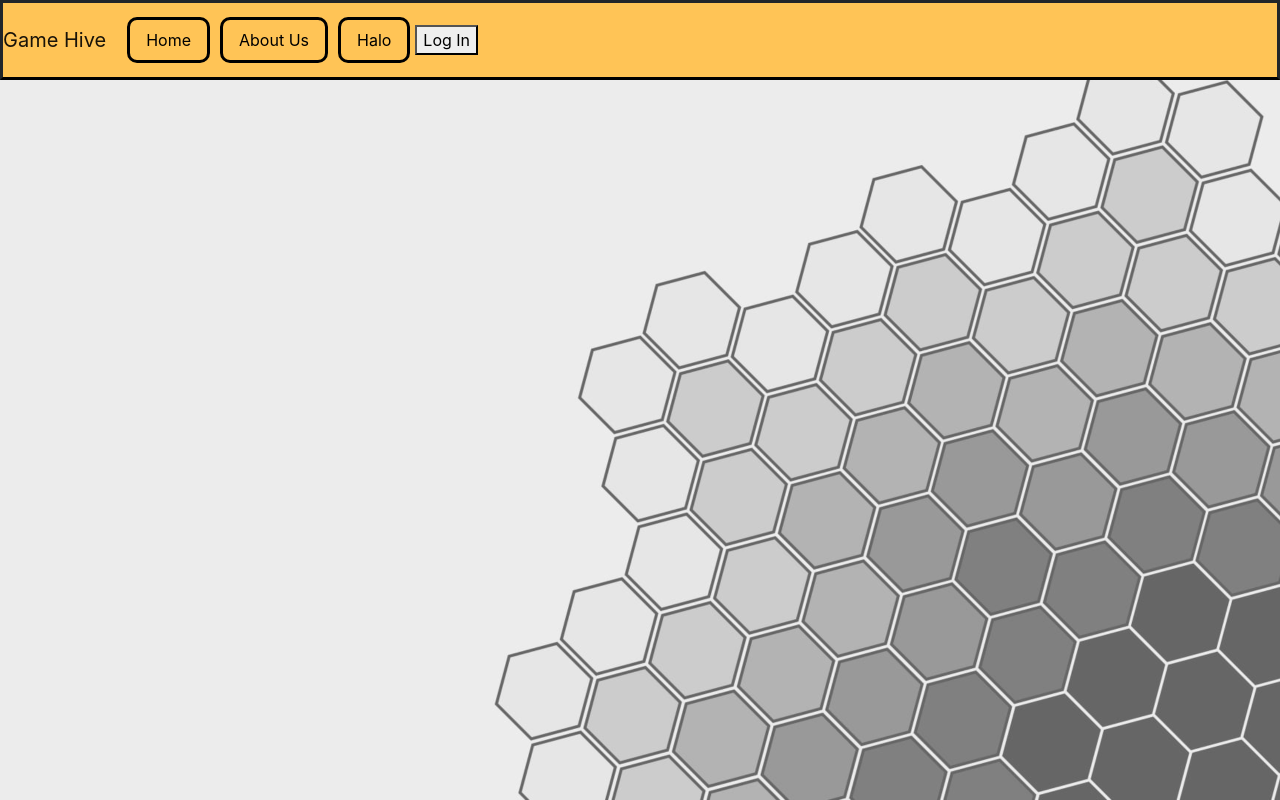
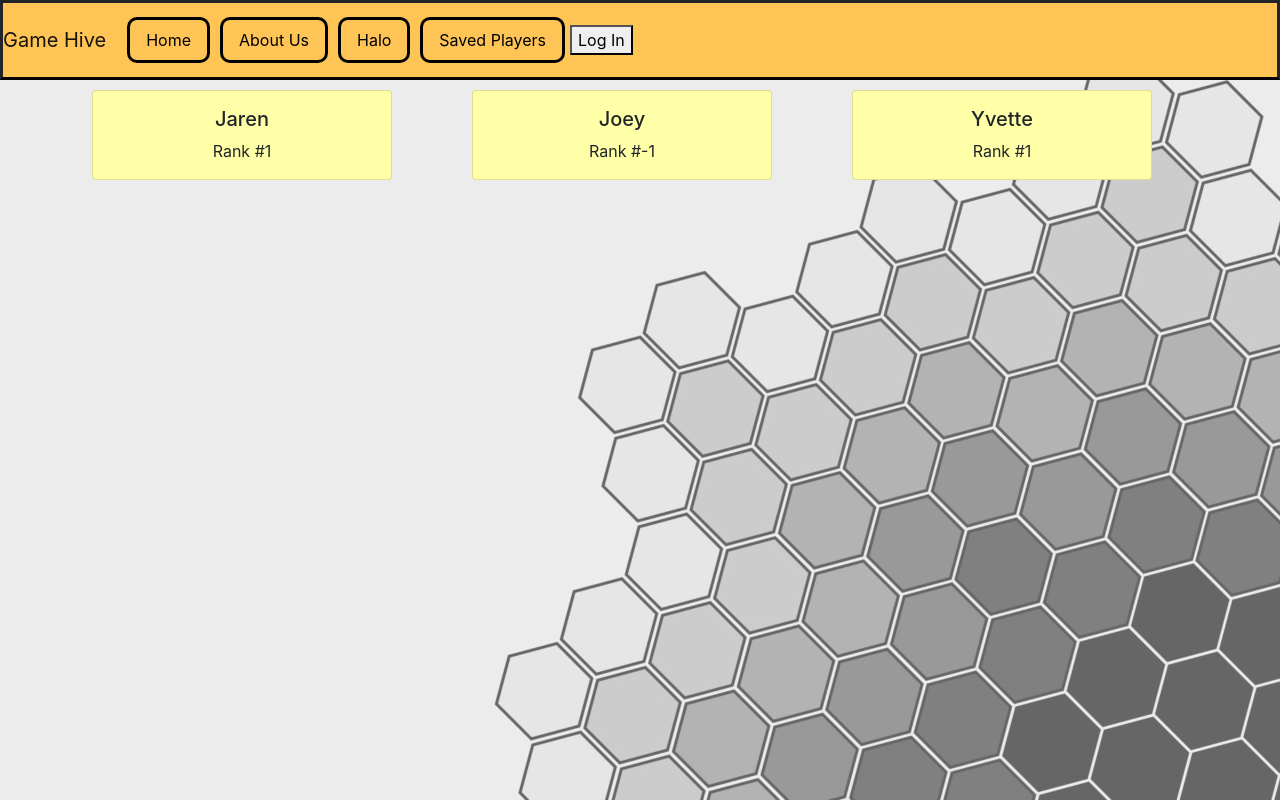
Before and after one commit to 301FinalProject/FrontEnd, a React (Create React App) app: page /savedPlayers in a window 1280 px wide. Built offline with nearby package versions, Linux system fonts and the light colour scheme.

Commit message:
Started getting data for saved players

```diff
--- a/src/App.js
+++ b/src/App.js
@@ -6,6 +6,7 @@ import Loader from "react-loader-spinner";
 import React from 'react';
 import AboutUs from './AboutUs';
 import HaloPlayers from './HaloPlayers';
+import SavePlayers from './SavePlayers';
 import { Navbar, Nav } from 'react-bootstrap';
 
 import {
@@ -61,6 +62,7 @@ class App extends React.Component {
             <Nav.Link as={Link} to="/">Home</Nav.Link>
             <Nav.Link as={Link} to="/aboutUs">About Us</Nav.Link>
             <Nav.Link as={Link} to="/haloPlayers">Halo</Nav.Link>
+            <Nav.Link as={Link} to="/savedPlayers">Saved Players</Nav.Link>
             {auth0.isLoading
               ? <Loader
                 type="ThreeDots"
@@ -99,6 +101,9 @@ class App extends React.Component {
             <Route path="/haloPlayers">
               <HaloPlayers />
             </Route>
+            <Route path="/savedPlayers">
+              <SavePlayers/>
+            </Route>
           </Switch>
         </Router>
 
--- /dev/null
+++ b/src/SavePlayers.js
@@ -0,0 +1,42 @@
+import axios from 'axios';
+import React from 'react';
+import { Card, Row, Col, Container, Button } from 'react-bootstrap';
+
+
+const apiURL = process.env.REACT_APP_API_URL;
+
+class SavePlayers extends React.Component {
+state = {
+  haloPlayers: [
+    {playerName:'Jaren', playerRank:'1'},
+    {playerName:'Joey', playerRank:'-1'},
+    {playerName:'Yvette', playerRank:'1'}
+  ]
+};
+  render() {
+    return(
+      <>
+      {this.state.haloPlayers &&
+      <Container className="playerCards">
+      <Row>
+      {this.state.haloPlayers.map(
+        (haloPlayer, index) => (
+      <Col key={index}>
+      <Card style={{ width: '300px' }} >
+      <Card.Body>
+      <Card.Title>{haloPlayer.playerName}</Card.Title>
+      <Card.Text>Rank #{haloPlayer.playerRank}</Card.Text>
+      </Card.Body>
+      </Card>
+      </Col>
+        )
+      )}
+      </Row>
+    </Container>
+    }
+    </>
+    );
+  }
+}
+
+export default SavePlayers;
```
